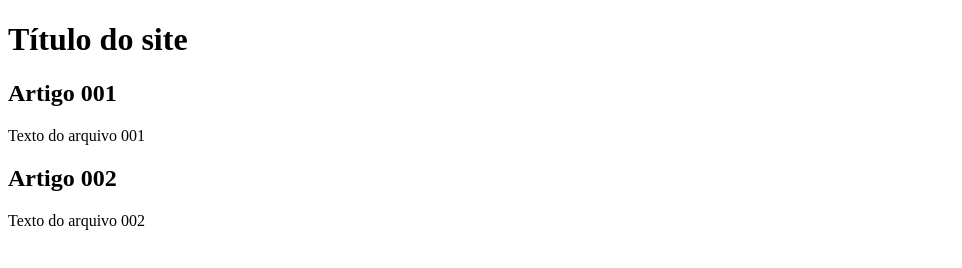
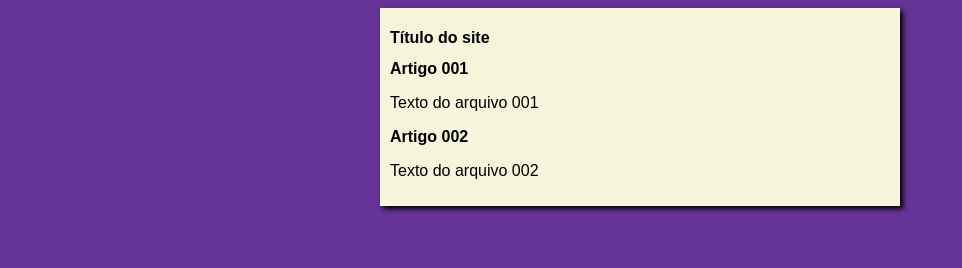
Before and after one commit to joelmapossebon/projeto-guanabara, a plain HTML site: page index.html in a window 1280 px wide. Shown: the whole page, without its empty margins (0-962 px from the left). Drawn offline with Linux system fonts and the light colour scheme.

Commit message:
iniciei o design

```diff
--- /dev/null
+++ b/estilos/style.css
@@ -0,0 +1,16 @@
+*{
+    font-family: Arial, Helvetica, sans-serif;
+    font-size: 16px;
+}
+body {
+    background-color: rebeccapurple;
+}
+
+main {
+    background-color: beige;
+    width: 500px;
+    margin: auto;
+    padding: 10px;
+    box-shadow: 3px 3px 5px black;
+
+}
--- a/index.html
+++ b/index.html
@@ -12,6 +12,7 @@
         <meta charset="UTF-8">
         <meta name="viewport" content="width=device-width, initial-scale=1.0">
         <title>Título do site</title>
+        <link rel="stylesheet" href="estilos/style.css">
     </head>
     <body>
         <main>
```
